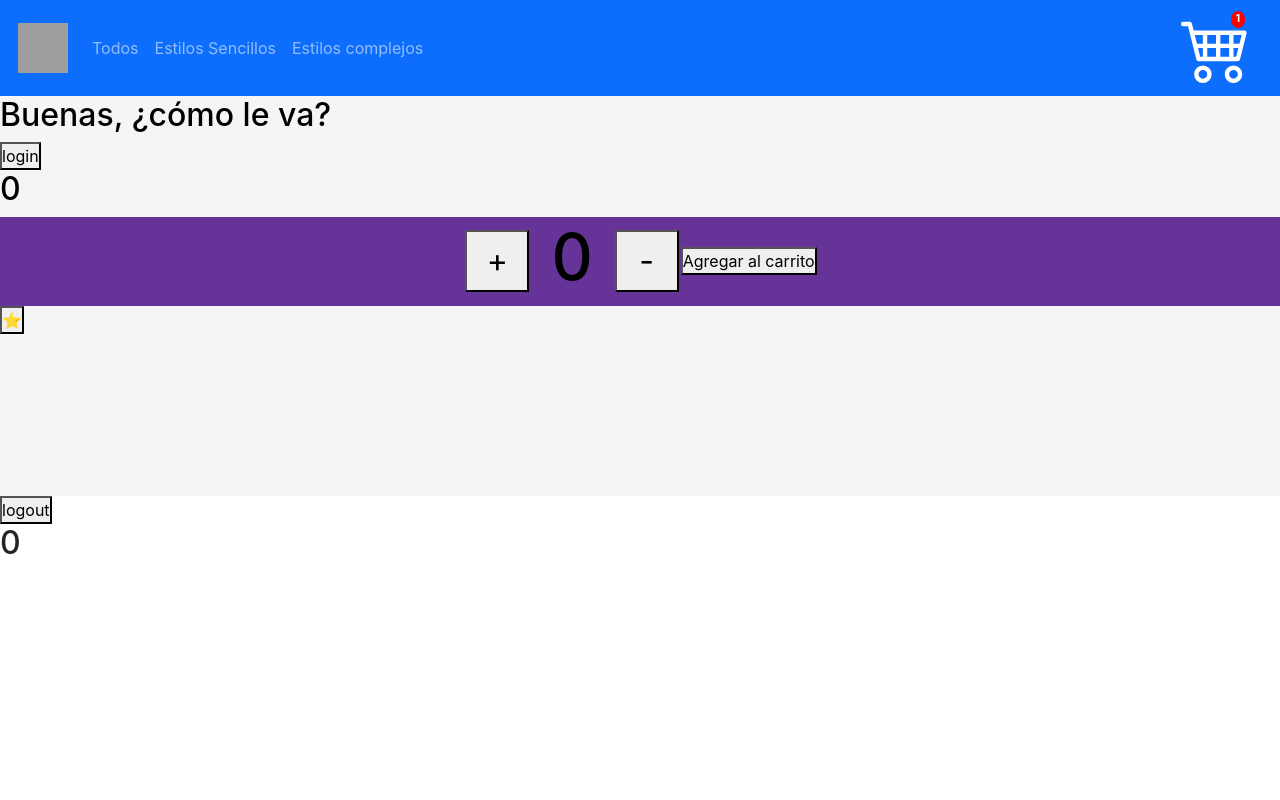
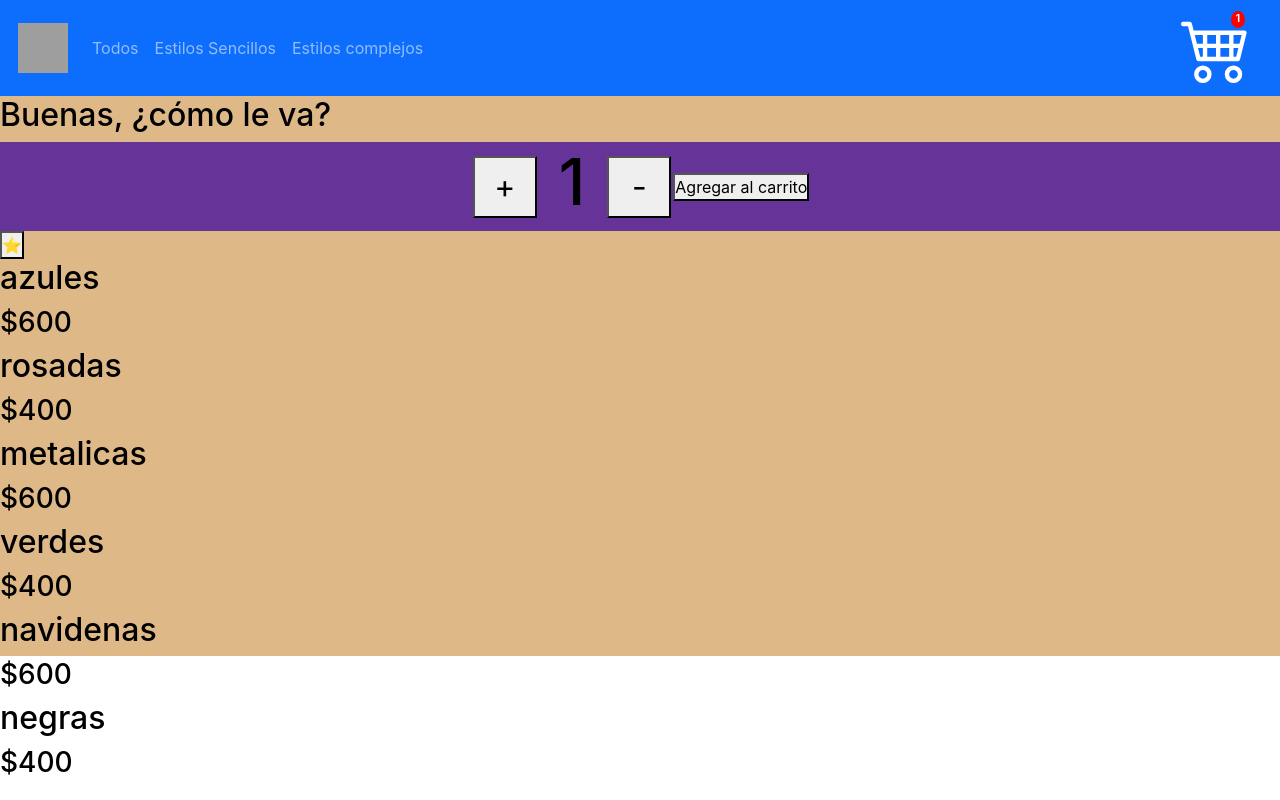
Before and after one commit to YannMaya/proyecto-react-ecommerce, a React (Create React App) app: page / in a window 1280 px wide. Built offline with nearby package versions, Linux system fonts and the light colour scheme; grey boxes are pictures that could not be loaded.

Commit message:
primer renderizado hasta antes de intntar lo de itemlist

```diff
--- a/src/App.js
+++ b/src/App.js
@@ -1,13 +1,13 @@
 import ItemListContainer from "./components/itemListContainer/ItemListContainer";
 import Navegacion from "./components/navBar/NavBar";
-import CustomButton from "./components/customButton/CustomButton";
+/* import CustomButton from "./components/customButton/CustomButton"; */
 
 function App() {
   return (
     <div>
       <Navegacion />
       <ItemListContainer greetings={"Buenas, ¿cómo le va?"}/>
-      <CustomButton text={"logout"}/>
+      {/* <CustomButton text={"logout"}/> */}
     </div>
   );
 }
--- /dev/null
+++ b/src/components/Item/Item.jsx
@@ -0,0 +1,11 @@
+
+const ProductCard = ({elemento}) => {
+    return (
+        <div> {/* la propiedad unica key tiene que ir en la etiqueta mas alta */}
+            <h2>{elemento.name}</h2>
+            <h3>${elemento.price}</h3>
+        </div>
+    );
+};
+
+export default ProductCard;
--- a/src/components/itemCount.js/ItemCount.css
+++ b/src/components/itemCount.js/ItemCount.css
@@ -5,8 +5,6 @@
     text-align: center;
     justify-content: center;
     align-items: center;
-
-
 }
 
 .numeroContador{
--- a/src/components/itemCount.js/ItemCount.jsx
+++ b/src/components/itemCount.js/ItemCount.jsx
@@ -1,17 +1,20 @@
 import "./ItemCount.css"
 import { useState } from "react"
 
-const ItemCount = () => {
+const ItemCount = ({stock, initial, onAdd}) => {
 
-    const [contador, setContador] = useState(0)
+    const [contador, setContador] = useState(initial)
+
 
     const sum = () =>{
-        setContador(contador + 1)
+            setContador(contador + 1)
     }
 
     const res = () =>{
         setContador(contador - 1)
     }
+
+
 
     return (
             <div className="contador">
@@ -30,7 +33,7 @@ const ItemCount = () => {
                             color: "black",
                             padding: "5px",
                 }}>-</button>
-                <button>Agregar al carrito</button>
+                <button onClick={onAdd}>Agregar al carrito</button>
             </div>
     )
 }
--- a/src/components/itemListContainer/ItemListContainer.css
+++ b/src/components/itemListContainer/ItemListContainer.css
@@ -1,13 +1,13 @@
 .container-items-dark{
     width: 100%;
-    height: 50vh;
+    height: 70vh;
     background-color: black;
     color: white
 }
 
 .container-items-light{
     width: 100%;
-    height: 50vh;
-    background-color: whitesmoke;
+    height: 70vh;
+    background-color: burlywood;
     color: black;
 }
--- a/src/components/itemListContainer/ItemListContainer.jsx
+++ b/src/components/itemListContainer/ItemListContainer.jsx
@@ -1,24 +1,52 @@
-import {useState } from "react"
-import CustomButton from "../customButton/CustomButton"
-import ItemCount from '../itemCount.js/ItemCount'
-import "./ItemListContainer.css"
+import {useState, useEffect} from "react";
+/* import CustomButton from "../customButton/CustomButton" */
+import ItemCount from '../itemCount.js/ItemCount';
+import "./ItemListContainer.css";
+import {productos} from "../../productos";
+import Item from "../Item/Item";
 
 const ItemListContainer = ( { greetings } ) => {
 
-    const [modoOscuro, setModoOscuro] = useState(false)
+    const [modoOscuro, setModoOscuro] = useState(false);
+
+    const [items, setItems] = useState([]); //reiniciar el estado con el tipo de dato que se espera
 
     const cambiarModoOscuro = ()=>{
         setModoOscuro(!modoOscuro)
-    }
+    };
+
+    const onAdd= () =>{
+        console.log("hola")
+    };
+
+
+    useEffect(()=>{
+
+        const tarea = new Promise ((resolve, reject)=>{
+            setTimeout(()=>{resolve(productos)}, 2000);
+        });
+
+        tarea
+            .then((res)=>{setItems(res)})//aqui se recibe ese arreglo
+            .catch((err)=>{console.log("rechazado")});
+        }, []);
+        console.log(items);
 
     return (
         <div className={modoOscuro ? "container-items-dark" : "container-items-light"}>
             <h2>{greetings}</h2>
-            <CustomButton text={"login"}/>
-            <ItemCount />
+            {/* <CustomButton text={"login"}/> */}
+            <ItemCount initial={1} onAdd={onAdd}/>
             <button onClick={cambiarModoOscuro}>{modoOscuro ? "🌙" : "⭐"}</button>
+            {items.map((elemento)=>{
+                    return (
+                    <Item key={elemento.name}  elemento={elemento}/>
+                );
+            })}
         </div>
-    )
-}
+    );
+};
 
-export default ItemListContainer
+export default ItemListContainer;
+
+/* key={} esta es la key(propiedad)unica para identificar cada elemento despues de un map */
--- /dev/null
+++ b/src/productos.js
@@ -0,0 +1,44 @@
+export const productos =[
+    {
+        name:"azules",
+        price: 600,
+        description: "Estilo plataeado y con gliter",
+        category: "complejas",
+        img: "https://res.cloudinary.com/dt1bumvty/image/upload/v1670099607/3_bjtdyn.png"
+    },
+    {
+        name:"rosadas",
+        price: 400,
+        description: "Estilo texturizado y moderno",
+        category: "sencillas",
+        img: "https://res.cloudinary.com/dt1bumvty/image/upload/v1670099607/4_s7bxmd.png"
+    },
+    {
+        name:"metalicas",
+        price: 600,
+        description: "Estilo metalico y vanguardista",
+        category: "complejas",
+        img: "https://res.cloudinary.com/dt1bumvty/image/upload/v1670099607/5_njwkvv.png"
+    },
+    {
+        name:"verdes",
+        price: 400,
+        description: "Estilo texturizado y moderno",
+        category: "sencillas",
+        img: "https://res.cloudinary.com/dt1bumvty/image/upload/v1670099607/2_bvy4gx.png"
+    },
+    {
+        name:"navidenas",
+        price: 600,
+        description: "Estilo festivo y de temporada",
+        category: "complejas",
+        img: "https://res.cloudinary.com/dt1bumvty/image/upload/v1670099607/6_zf79pr.png"
+    },
+    {
+        name:"negras",
+        price: 400,
+        description: "Estilo texturizado y moderno",
+        category: "sencillas",
+        img: "https://res.cloudinary.com/dt1bumvty/image/upload/v1670099607/1_tkqlnz.png"
+    }
+]
```
Also changed, not shown: src/components/ItemList/ItemList.jsx (added).
